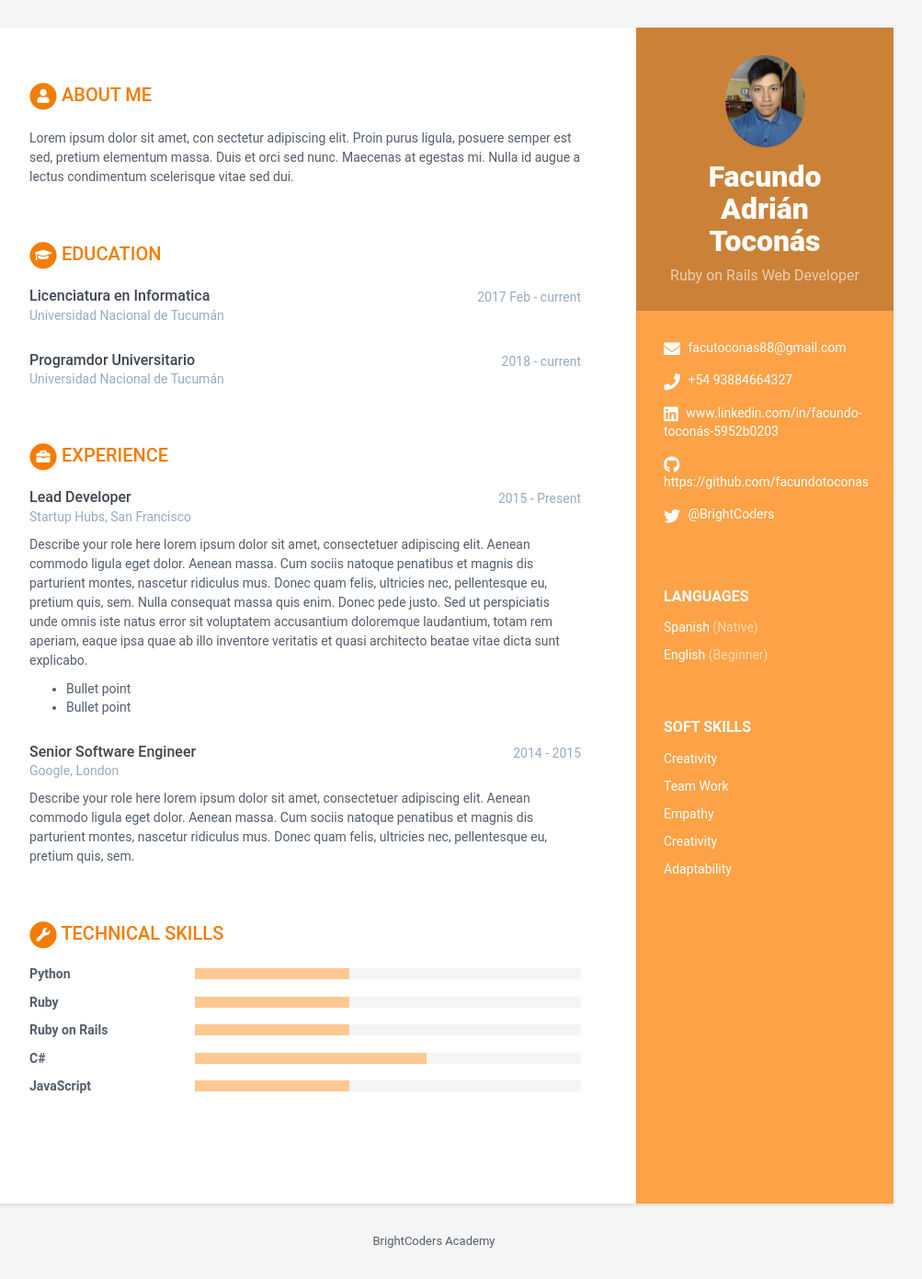
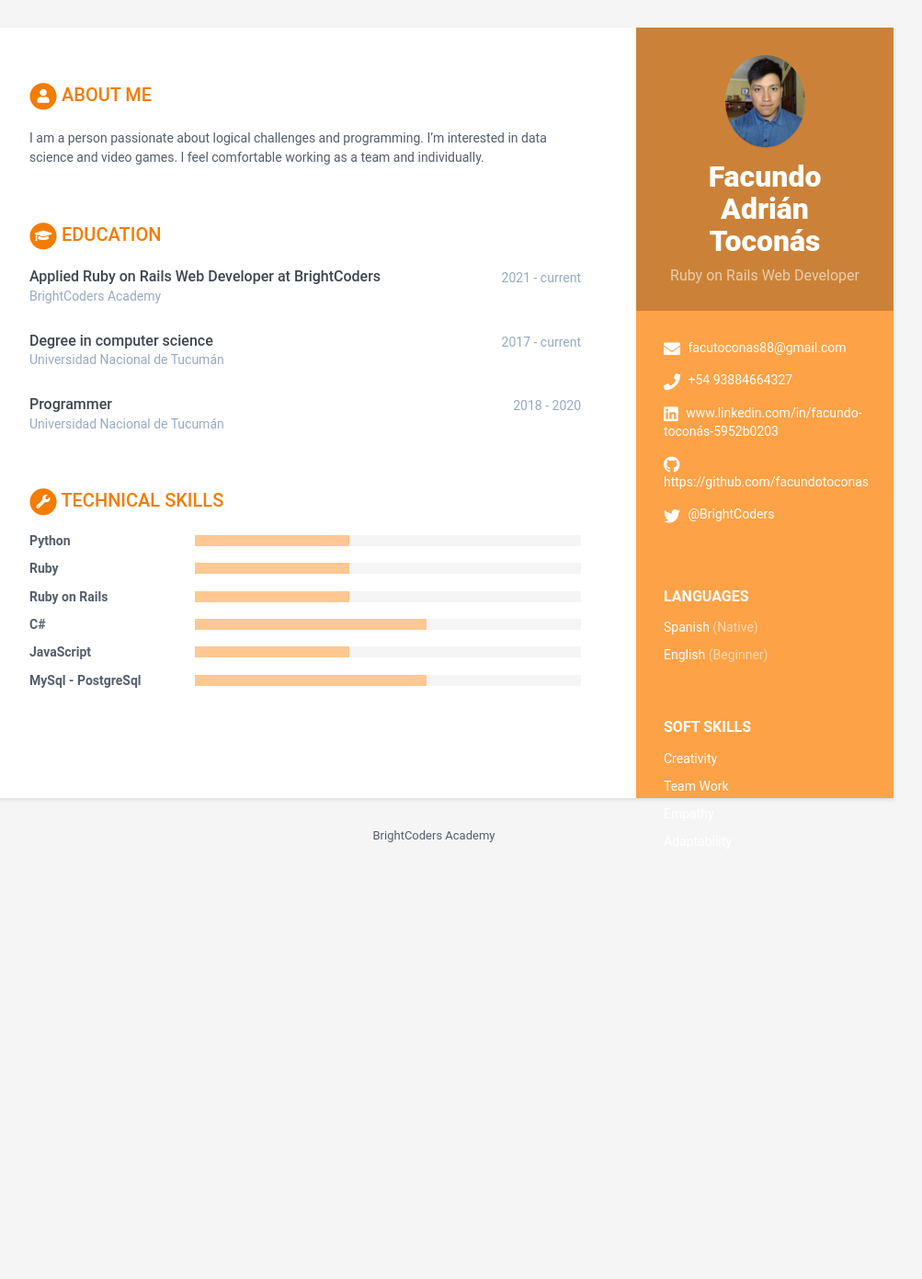
Before and after one commit to BC-MAR-21-ROR/kata-resume-facundotoconas, a Jekyll site: the page built from index.html, in a window 1280 px wide. Shown: the whole page at 92% size, without its empty margins (168-1171 px from the left). Built offline with Jekyll 4.4.1, drawn with Linux system fonts in a browser that asks for light colours; after the commit the page ends 955 px from its top, so only the background shows below that.

Commit message:
update profile summary

```diff
--- a/_data/data.yml
+++ b/_data/data.yml
@@ -43,9 +43,6 @@ sidebar:
     - item: Empathy
       link: # dejar en blanco
 
-    - item: Creativity
-      link: # dejar en blanco
-
     - item: Adaptability
       link: # dejar en blanco
 
@@ -53,47 +50,43 @@ sidebar:
 career-profile:
   title: About Me # NO MODIFICAR
   summary: |
-    Lorem ipsum dolor sit amet, con sectetur adipiscing elit. Proin purus ligula, posuere semper est sed, pretium elementum massa. Duis et orci sed nunc. Maecenas at egestas mi. Nulla id augue a lectus condimentum scelerisque vitae sed dui.
-
+    I am a person passionate about logical challenges and programming.
+    I'm interested in data science and video games.
+    I feel comfortable working as a team and individually.
 # Registra aquí tus estudios. Agrega o elimina según sea necesario
 educationcomplete:
-  - degree: Licenciatura en Informatica
-    university: Universidad Nacional de Tucumán
-    time: 2017 Feb - current
+  - degree: Applied Ruby on Rails Web Developer at BrightCoders
+    university: BrightCoders Academy
+    time: 2021 - current
     details: |
 
-  - degree: Programdor Universitario
+  - degree: Degree in computer science
     university: Universidad Nacional de Tucumán
-    time: 2018 - current
+    time: 2017 - current
+    details: |
+
+  - degree: Programmer
+    university: Universidad Nacional de Tucumán
+    time: 2018 - 2020
     details: |
 
 # Registra aquí tu experiencia. Agrega o elimina según sea necesario
-experiences:
-  - role: Lead Developer
-    time: 2015 - Present
-    company: Startup Hubs, San Francisco
-    details: |
-      Describe your role here lorem ipsum dolor sit amet, consectetuer
-      adipiscing elit. Aenean commodo ligula eget dolor. Aenean massa.
-      Cum sociis natoque penatibus et magnis dis parturient montes,
-      nascetur ridiculus mus. Donec quam felis, ultricies nec,
-      pellentesque eu, pretium quis, sem. Nulla consequat massa quis
-      enim. Donec pede justo. Sed ut perspiciatis unde omnis iste natus
-      error sit voluptatem accusantium doloremque laudantium, totam rem
-      aperiam, eaque ipsa quae ab illo inventore veritatis et quasi
-      architecto beatae vitae dicta sunt explicabo.
-        - Bullet point
-        - Bullet point
-
-  - role: Senior Software Engineer
-    time: 2014 - 2015
-    company: Google, London
-    details: |
-      Describe your role here lorem ipsum dolor sit amet, consectetuer
-      adipiscing elit. Aenean commodo ligula eget dolor. Aenean massa.
-      Cum sociis natoque penatibus et magnis dis parturient montes,
-      nascetur ridiculus mus. Donec quam felis, ultricies nec,
-      pellentesque eu, pretium quis, sem.
+#experiences:
+#  - role: Lead Developer
+#    time: 2015 - Present
+#    company: Startup Hubs, San Francisco
+#    details: |
+#      Describe your role here lorem ipsum dolor sit amet, consectetuer
+#      adipiscing elit. Aenean commodo ligula eget dolor. Aenean massa.
+#      Cum sociis natoque penatibus et magnis dis parturient montes,
+#      nascetur ridiculus mus. Donec quam felis, ultricies nec,
+#      pellentesque eu, pretium quis, sem. Nulla consequat massa quis
+#      enim. Donec pede justo. Sed ut perspiciatis unde omnis iste natus
+#      error sit voluptatem accusantium doloremque laudantium, totam rem
+#      aperiam, eaque ipsa quae ab illo inventore veritatis et quasi
+#      architecto beatae vitae dicta sunt explicabo.
+#        - Bullet point
+#        - Bullet point
 
 # Registra aquí tus habilidades técnicas, para level utiliza:
 # 20% para Novice
@@ -120,6 +113,8 @@ skills:
     - name: JavaScript
       level: 40%
 
+    - name: MySql - PostgreSql
+      level: 60%
 
 # NO MODIFICAR
 footer: >
```
